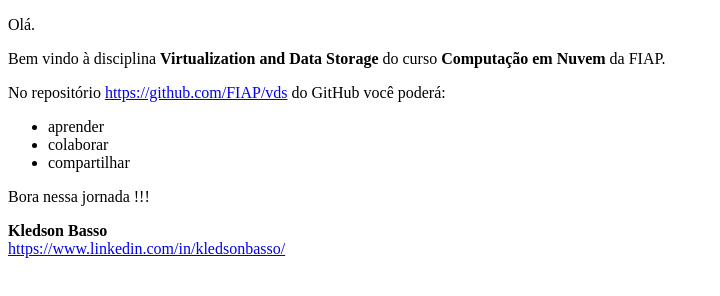
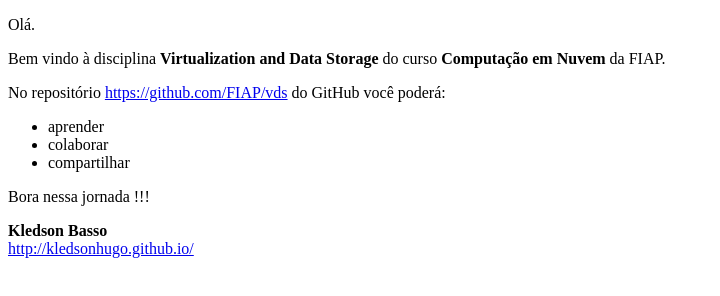
Before and after one commit to kledsonhugo/s3-sync-objects, a plain HTML site: page index.html in a window 1280 px wide. Shown: the whole page, without its empty margins (0-720 px from the left). Drawn offline with Linux system fonts and the light colour scheme.

Commit message:
Update index.html

```diff
--- a/index.html
+++ b/index.html
@@ -13,7 +13,7 @@
         <li>compartilhar</li>
         </ul>
         <p>Bora nessa jornada !!!</p>
-        <p><b>Kledson Basso</b><br /><a href="https://www.linkedin.com/in/kledsonbasso/">https://www.linkedin.com/in/kledsonbasso/</a></p>
+        <p><b>Kledson Basso</b><br /><a href="http://kledsonhugo.github.io/">http://kledsonhugo.github.io/</a></p>
         <p>&nbsp;</p>
     </body>
 </html>
```
